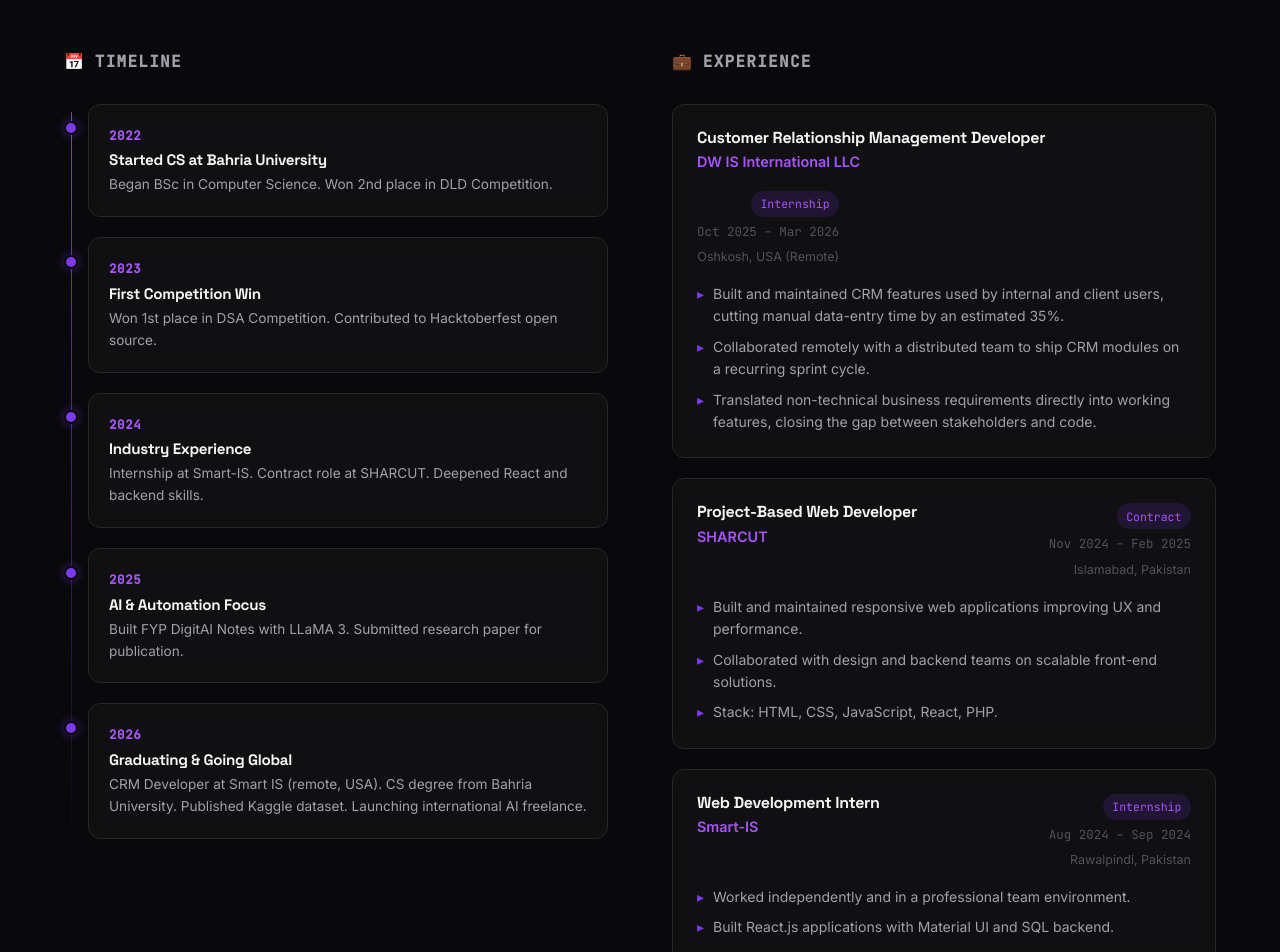
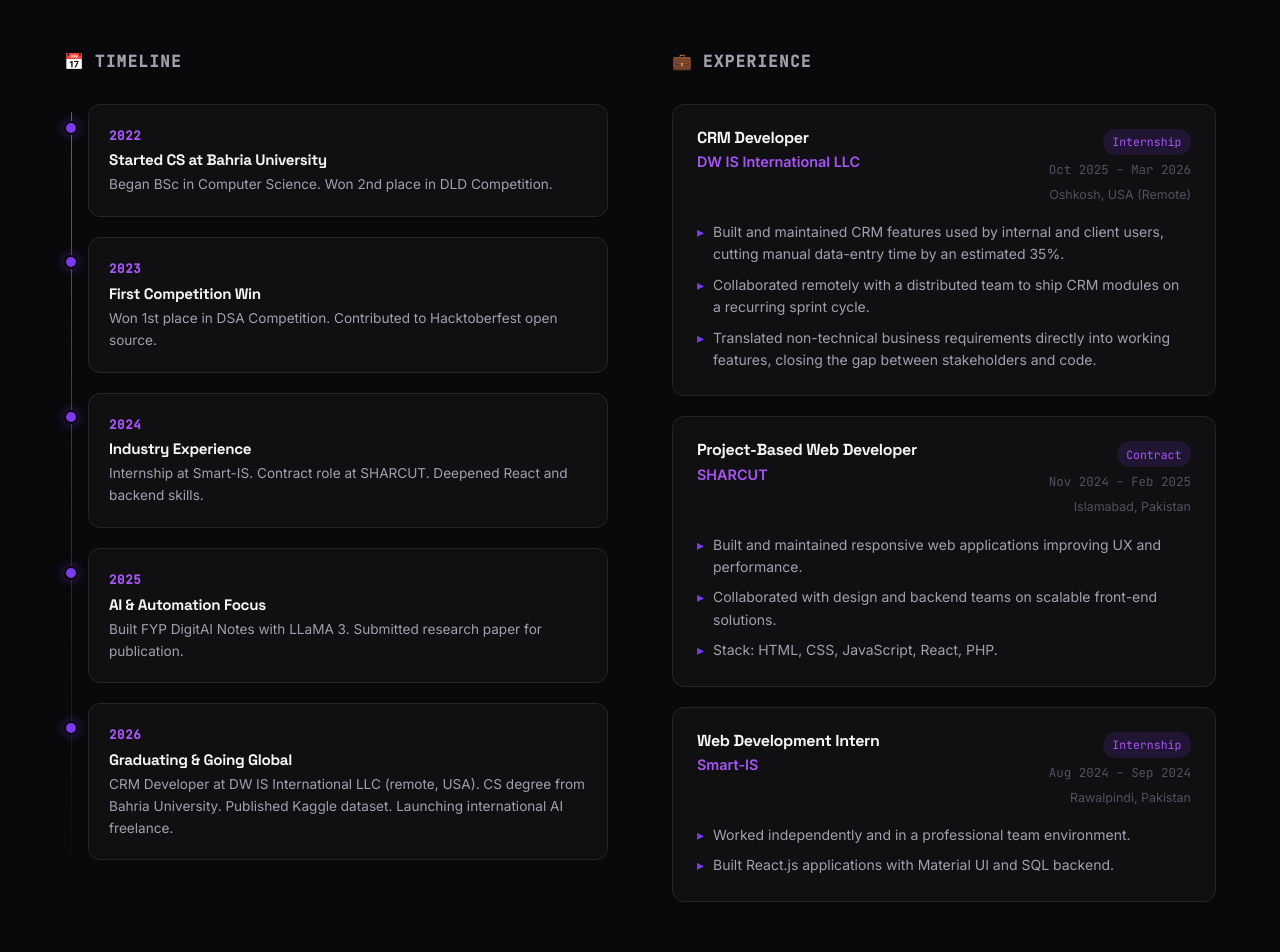
Before and after one commit to Faris-A-Nasir/my-portfolio, a React (Vite) app: page / in a window 1280 px wide. Shown: the part 5780-6732 px from the top of the page. Built offline with nearby package versions, Linux system fonts and the light colour scheme.

Commit message:
Expereice updated and timeline

```diff
--- a/src/data/portfolio.js
+++ b/src/data/portfolio.js
@@ -128,7 +128,7 @@
 
 export const experience = [
   {
-    role: "Customer Relationship Management Developer",
+    role: "CRM Developer",
     company: "DW IS International LLC",
     location: "Oshkosh, USA (Remote)",
     period: "Oct 2025 – Mar 2026",
@@ -204,7 +204,7 @@
   {
     year: "2026",
     title: "Graduating & Going Global",
-    description: "CRM Developer at Smart IS (remote, USA). CS degree from Bahria University. Published Kaggle dataset. Launching international AI freelance.",
+    description: "CRM Developer at DW IS International LLC (remote, USA). CS degree from Bahria University. Published Kaggle dataset. Launching international AI freelance.",
   },
 ];
 
```
